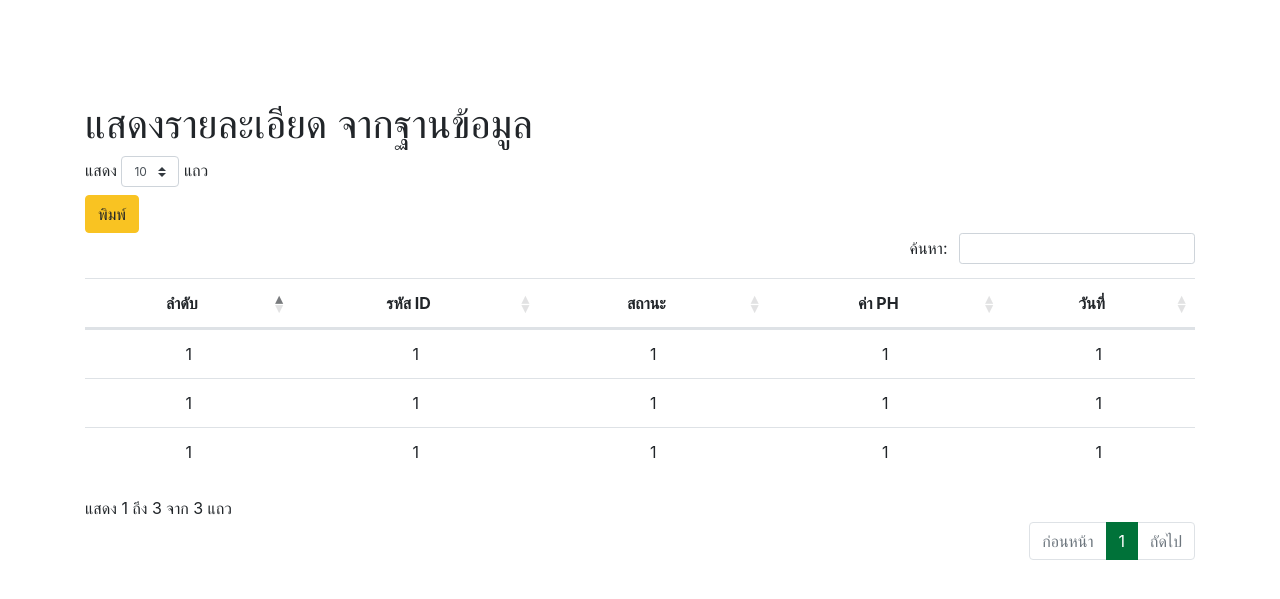
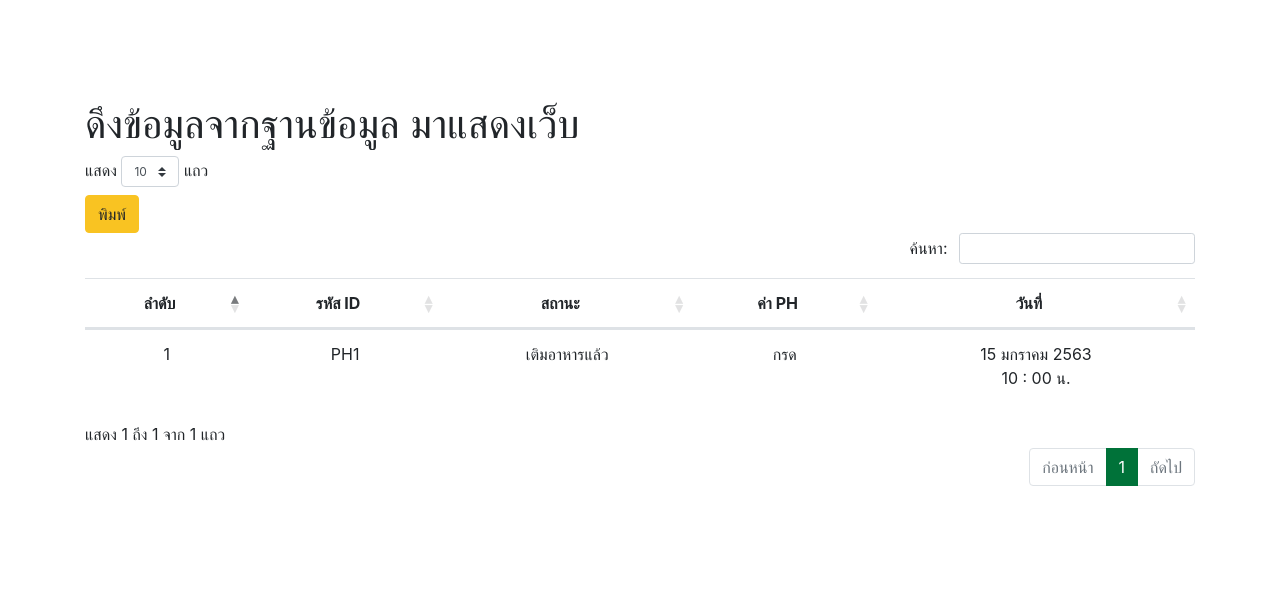
Before and after one commit to singsof/API_Fi, a PHP site: page / in a window 1280 px wide. Shown: the top 599 px of the page. Run offline with PHP 8.4, Linux system fonts and the light colour scheme; tables that the repository leaves empty hold one stand-in row (values such as "Sample post").

Commit message:
กกก

```diff
--- a/config/connectdb.php
+++ b/config/connectdb.php
@@ -2,14 +2,14 @@
 date_default_timezone_set('Asia/Bangkok');
 define("DB_TYPE", "MySQL"); // MySQL & SQLite
 define("DB_HOST", "localhost");
-define("DB_USERNAME", "id19745545_api_fishtank_sw");
-define("DB_PASSWORD", "FCNMR6i[ukQH}}aM");
-define("DB_NAME", "id19745545_api_fishtank");  //id19745545_api_fishtank
+// define("DB_USERNAME", "id19745545_api_fishtank_sw");
+// define("DB_PASSWORD", "FCNMR6i[ukQH}}aM");
+// define("DB_NAME", "id19745545_api_fishtank");  //id19745545_api_fishtank
 
 
-// define("DB_USERNAME", "root"); //id19745545_api_fishtank_sw
-// define("DB_PASSWORD", ""); //FCNMR6i[ukQH}}aM
-// define("DB_NAME", "api_fishtank");  //id19745545_api_fishtank
+define("DB_USERNAME", "root"); //id19745545_api_fishtank_sw
+define("DB_PASSWORD", ""); //FCNMR6i[ukQH}}aM
+define("DB_NAME", "fish");  //id19745545_api_fishtank
 
 define("DB_DNS_MYSQL", "mysql:host=" . DB_HOST . "; dbname=" . DB_NAME);
 define("DB_DNS_SQLITE", "sqlite:db/sqlite_file");
--- a/index.php
+++ b/index.php
@@ -1,6 +1,8 @@
 <!DOCTYPE html>
 <html lang="en">
-
+<?php
+include("./config/connectdb.php");
+?>
 
 <head>
     <!-- Mobile Specific Meta -->
@@ -15,7 +17,7 @@
     <!-- meta character set -->
     <meta charset="UTF-8">
     <!-- Site Title -->
-    <title>ระบบจองสนาม</title>
+    <title>แสดงข้อมูลจากฐานข้อมูล</title>
 
 
     <link rel="stylesheet" href="./bootstrap.css">
@@ -28,7 +30,7 @@
 <body>
 
     <div class="container" style="margin-top: 100px;">
-        <h1>แสดงรายละเอียด จากฐานข้อมูล</h1>
+        <h1>ดึงข้อมูลจากฐานข้อมูล มาแสดงเว็บ</h1>
         <table id="mg_table" class="table  table-borderless " style="width:100%">
             <thead>
                 <tr>
@@ -44,43 +46,42 @@
                 $thaiweek = array("วันอาทิตย์", "วันจันทร์", "วันอังคาร", "วันพุธ", "วันพฤหัส", "วันศุกร์", "วันเสาร์");
                 $thaimonth = ["มกราคม", "กุมภาพันธ์", "มีนาคม", "เมษายน", "พฤษภาคม", "มิถุนายน", "กรกฎาคม", "สิงหาคม", "กันยายน", "ตุลาคม", "พฤศจิกายน", "ธันวาคม"];
 
-                // $sql_search = "SELECT *,
-                //                                     DATE_FORMAT(rt.date_reserv, '%d') as Dd ,
-                //                                     DATE_FORMAT(rt.date_reserv, '%c') as month ,
-                //                                     DATE_FORMAT(rt.date_reserv, '%Y') as year,
-                //                                     DATE_FORMAT(rt.timeStart_reserv, '%H : %i ') as timeStart_n ,
-                //                                     DATE_FORMAT(rt.timeEnd_reserv, '%H : %i ') as timeEnd_n
-                //                             FROM `reserv_stadium` as rt INNER JOIN stadium as st ON st.id_stadium  = rt.id_stadium  WHERE rt.id_cm  = '$ID_USER' AND rt.status_reserv = 2;";
-                // $i_r = null;
-                // foreach (DB::query($sql_search, PDO::FETCH_OBJ) as $row) :
-                //     // $date = 'วันที่ '.$row->Dd.' เดือน'.$thaimonth[$row->month-1].' พ.ศ.'.$row->year+543;
-                //     $date = '' . $row->Dd . ' ' . $thaimonth[$row->month - 1] . ' ' . (543 + intval($row->year));;
-                //     $timeStart_reserv = $date . "</br> " . $row->timeStart_n . ' น.';
-                //     $timeEnd_reserv = $date . "</br> " . $row->timeEnd_n . ' น.';
+                $sql_search = "SELECT *,
+                                                    DATE_FORMAT(rt.day, '%d') as Dd ,
+                                                    DATE_FORMAT(rt.day, '%c') as month ,
+                                                    DATE_FORMAT(rt.day, '%Y') as year,
+                                                    DATE_FORMAT(rt.day, '%H : %i ') as time
+                                            FROM `esp8266` as rt ;";
+                $i_r = 1;
+                foreach (DB::query($sql_search, PDO::FETCH_OBJ) as $row) :
+                    // $date = 'วันที่ '.$row->Dd.' เดือน'.$thaimonth[$row->month-1].' พ.ศ.'.$row->year+543;
+                    $date = '' . $row->Dd . ' ' . $thaimonth[$row->month - 1] . ' ' . (543 + intval($row->year));;
+                    $timeStart_reserv = $date . "</br> " . $row->time . ' น.';
                 ?>
-                <tr>
-                    <td class="text-center">1</td>
-                    <td class="text-center">1</td>
-                    <td class="text-center">1</td>
-                    <td class="text-center">1</td>
-                    <td class="text-center">1</td>
-                </tr>
-                <tr>
-                    <td class="text-center">1</td>
-                    <td class="text-center">1</td>
-                    <td class="text-center">1</td>
-                    <td class="text-center">1</td>
-                    <td class="text-center">1</td>
-                </tr>
-                <tr>
-                    <td class="text-center">1</td>
-                    <td class="text-center">1</td>
-                    <td class="text-center">1</td>
-                    <td class="text-center">1</td>
-                    <td class="text-center">1</td>
-                </tr>
+                    <tr>
+                        <td class="text-center"><?php echo $i_r++ ?></td>
+                        <td class="text-center">PH<?php echo $row->id ?></td>
+                        <td class="text-center"><?php echo $row->ir == 0 ? "เติมอาหารแล้ว" : "เติมอาหารแล้ว" ?></td>
+                        <td class="text-center">
+                            <?php
 
-                <?php //endforeach;
+                                if($row->pH > 7 ){
+                                    echo "เบสหรือด่าง";
+                                }elseif($row->pH == 7){
+                                    echo "เป็นกลาง";
+                                }else{
+                                    echo "กรด";
+                                }
+
+                            ?>
+                        </td>
+                        <td class="text-center">
+                            <?php echo $timeStart_reserv ?>
+                        </td>
+                    </tr>
+
+                <?php
+                endforeach;
                 ?>
             </tbody>
         </table>
```
